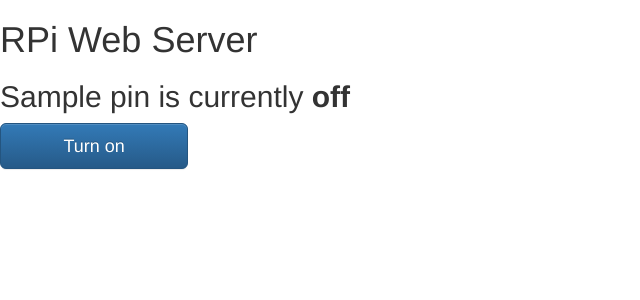
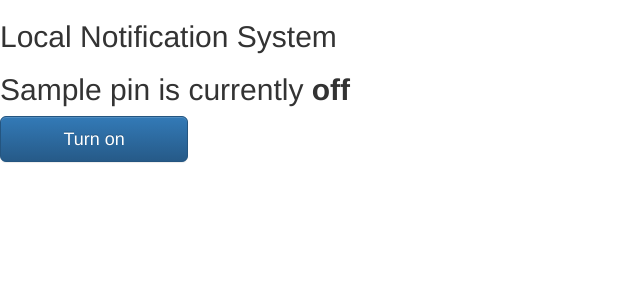
Before and after one commit to collier-watkins/DeafDoorbell, a Flask app: template frontend/pythonFlaskTry2/web-server/templates/main.html in a window 1280 px wide. Shown: the top 300 px of the page, without its empty margins (0-640 px from the left). Run offline with Flask 2, Linux system fonts and the light colour scheme; the template is opened without the code that fills it: most values are stand-ins (such as "Sample title", 1, 10 or a date in 2020); some libraries are stand-ins or nearby versions.

Commit message:
Best route: Python Flask

```diff
--- a/frontend/pythonFlaskTry2/web-server/templates/main.html
+++ b/frontend/pythonFlaskTry2/web-server/templates/main.html
@@ -10,7 +10,7 @@
 </head>
 
 <body>
-   <h1>RPi Web Server</h1>
+   <h2>Local Notification System</h2>
    {% for pin in pins %}
    <h2>{{ pins[pin].name }}
    {% if pins[pin].state == true %}
```
Also changed, not shown: frontend/pythonFlaskTry2/Readme.md (added).
